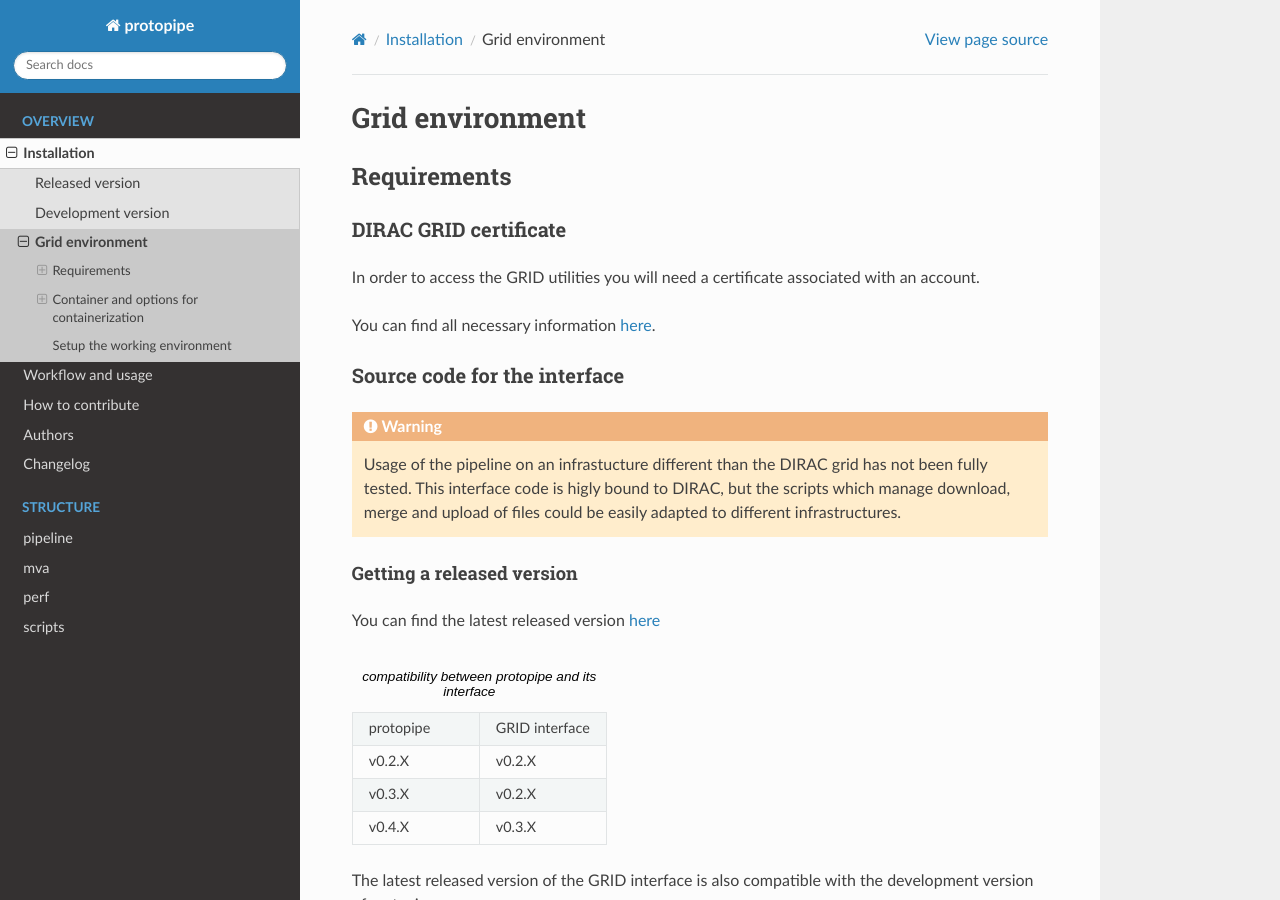
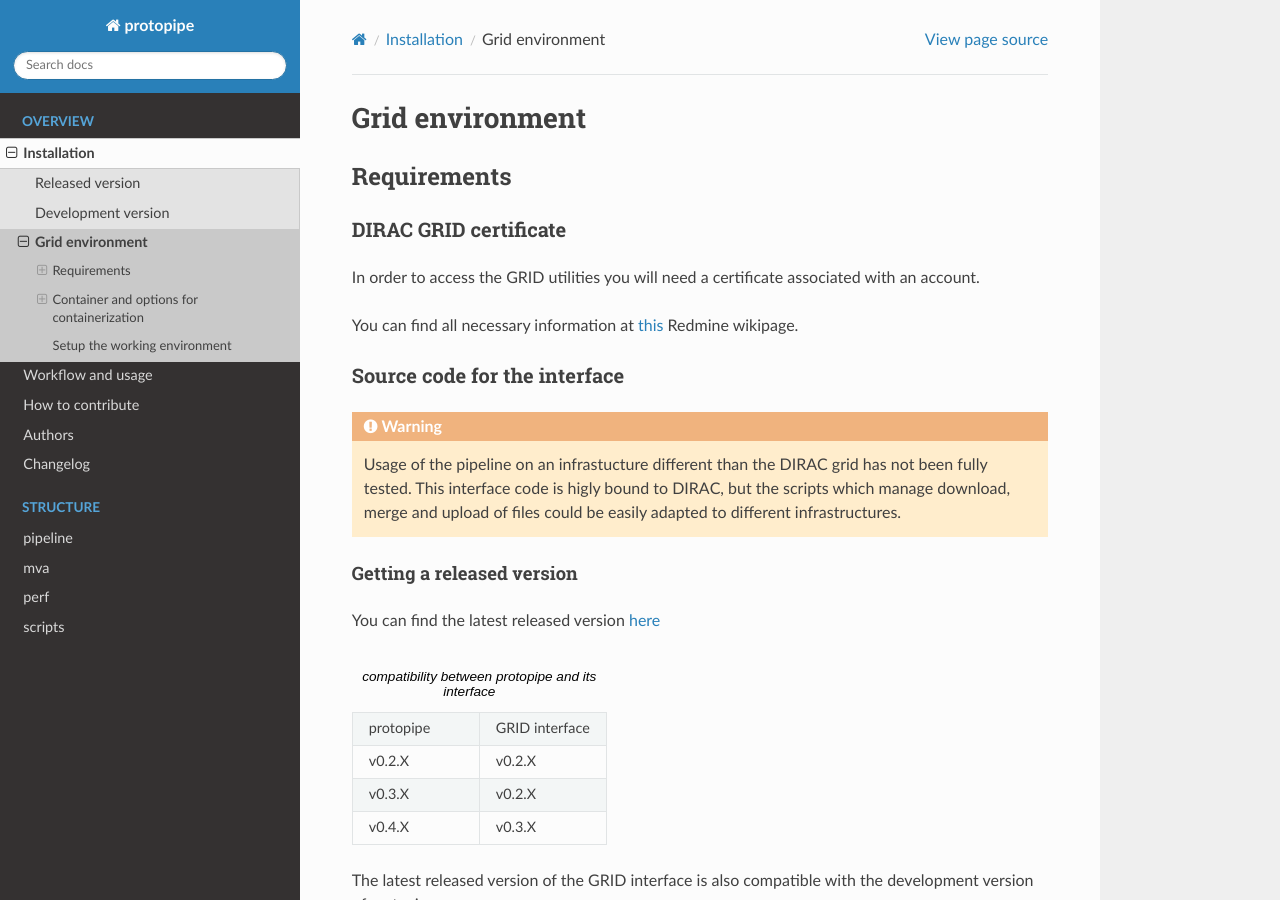
Before and after one commit to cta-observatory/protopipe, a Sphinx documentation site: the page built from docs/install/grid.rst, in a window 1280 px wide and 900 px high. Built offline with Sphinx 7.4.7 and the Read the Docs theme 2.0.0, drawn with Linux system fonts in a browser that asks for light colours; pages that are not in the unit, such as notebooks, are missing from menus; the version number could not be read and is left out.

Commit message:
Fix duplicate explicit target name warning

```diff
--- a/docs/install/grid.rst
+++ b/docs/install/grid.rst
@@ -12,8 +12,9 @@ DIRAC GRID certificate
 In order to access the GRID utilities you will need a certificate associated with an
 account.
 
-You can find all necessary information
-`here <https://forge.in2p3.fr/projects/cta_dirac/wiki/CTA-DIRAC_Users_Guide#Prerequisites>`_.
+You can find all necessary information at
+`this <https://forge.in2p3.fr/projects/cta_dirac/wiki/CTA-DIRAC_Users_Guide#Prerequisites>`_
+Redmine wikipage.
 
 Source code for the interface
 +++++++++++++++++++++++++++++
```
